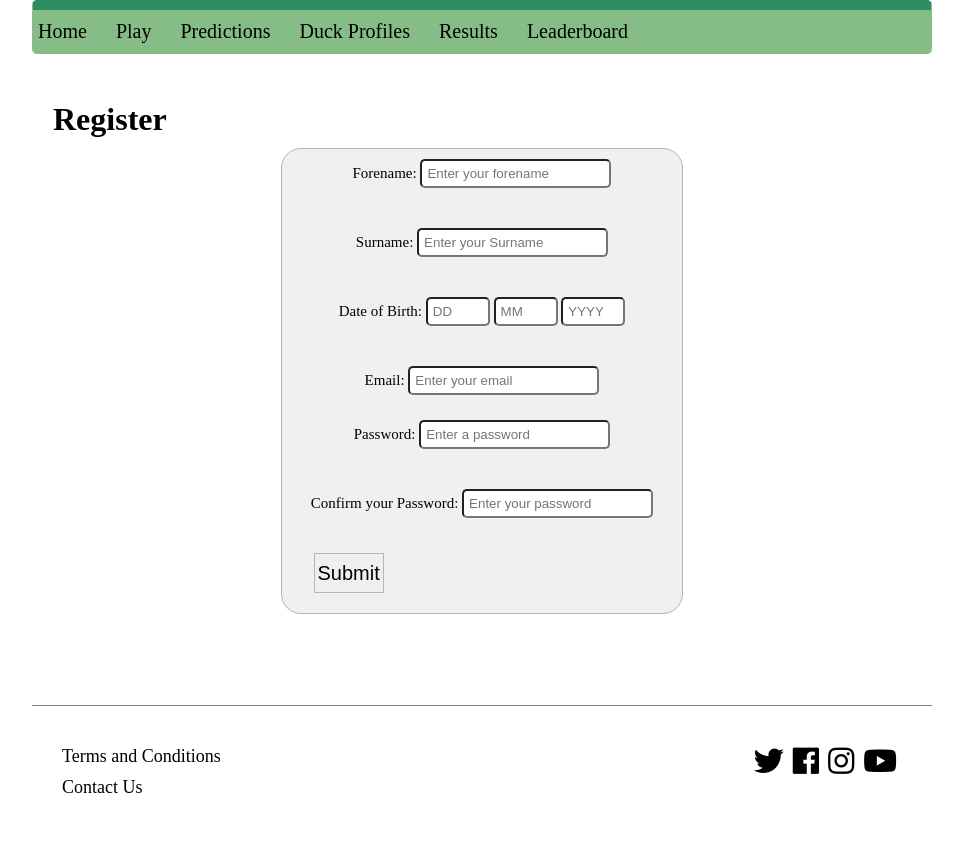
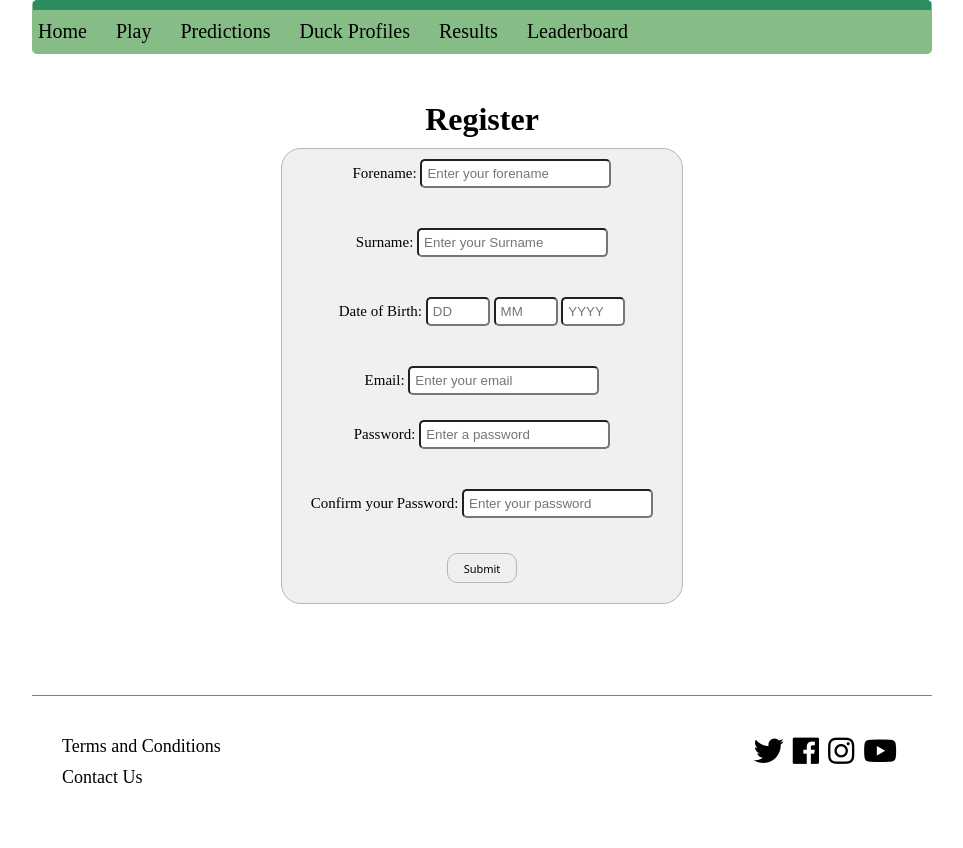
Before and after one commit to DeanFlint/quacky-races, a Node server app: page /register in a window 1280 px wide. Shown: the part 98-946 px from the top of the page, without its empty margins (158-1121 px from the left). After the commit the page ends 881 px from the top, so only its background shows below. Run offline with Node 20, Linux system fonts and the light colour scheme; some libraries are stand-ins or nearby versions.

Commit message:
CSS grid

```diff
--- a/public/css/register.css
+++ b/public/css/register.css
@@ -11,16 +11,16 @@
 
     grid-template-areas: "forename forename forename"
                         "surname surname surname"
-
                         "dateOfBirth dateOfBirth dateOfBirth"
-
                         "email email email"
                         "password password password"
                         "confirmPassword confirmPassword confirmPassword"
-                        "submit submit submit";
+                        "submitButton submitButton submitButton";
 
 }
-
+.registerTitle{
+    text-align: center;
+}
 .forename{
     grid-area: forename;
     padding:10px;
@@ -85,12 +85,21 @@
 .submit{
     font-size: 20px;
     width:70px;
-    height:40px;
+    height:30px;
+    border-radius: 10px;
+    padding-left: 10px;
+    padding-right: 10px;
+    padding-top: 5px;
+    padding-bottom: 5px;
+    border: 1px solid #b7b5b5;
+    font: 400 11px system-ui;
 }
 
 .submitButton{
+    grid-area:submitButton;
     text-align: center;
     padding: 20px;
+    text-align: center;
 }
 
 /* Tablet */
```
